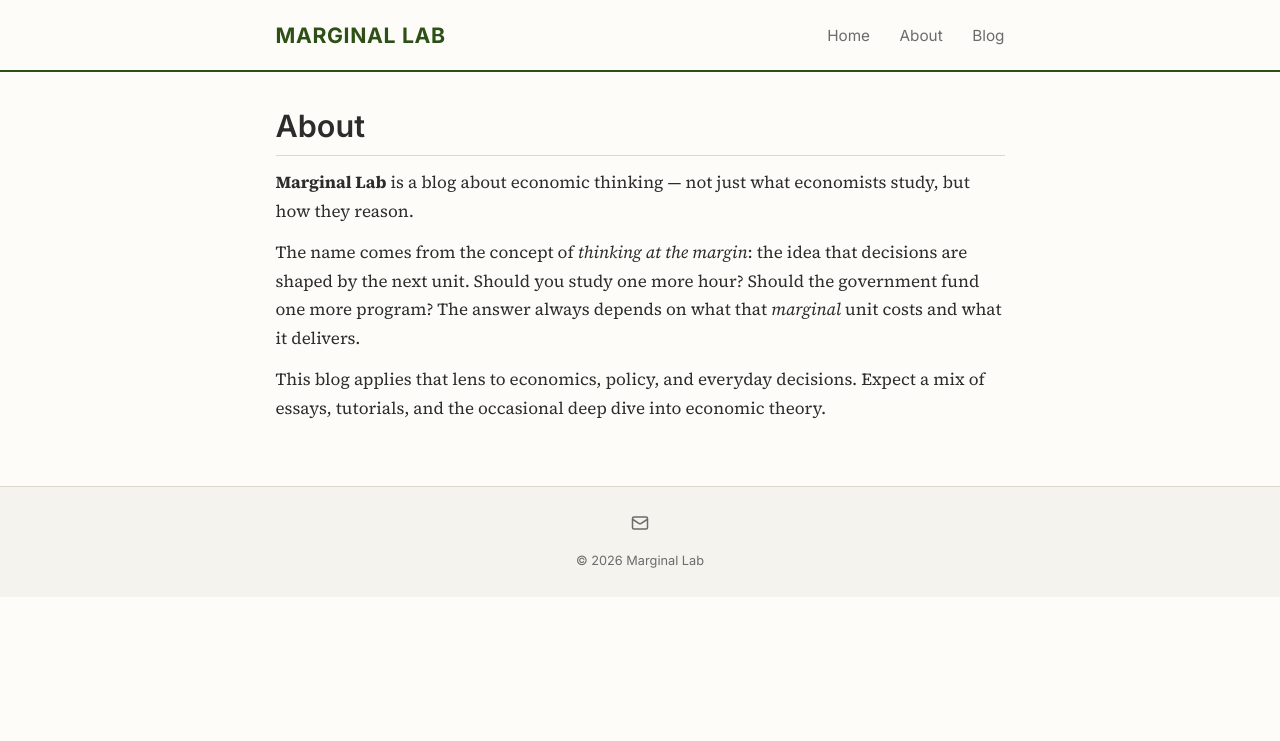
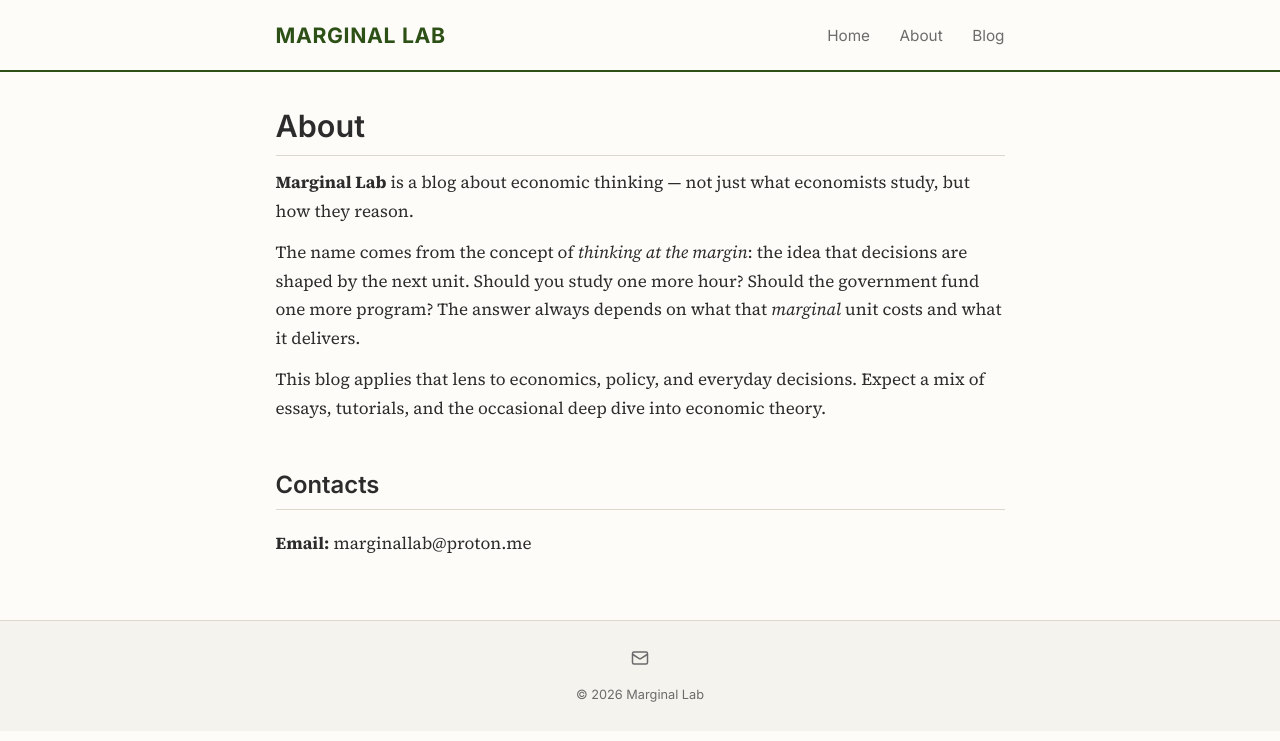
Before and after one commit to marginallabs/marginallabs.github.io, a Jekyll site: the page built from _pages/about.md, in a window 1280 px wide. Shown: the top 741 px of the page. Built offline with Jekyll 4.4.1, drawn with Linux system fonts in a browser that asks for light colours.

Commit message:
Add contact email to About page

```diff
--- a/_pages/about.md
+++ b/_pages/about.md
@@ -9,3 +9,7 @@ permalink: /about/
 The name comes from the concept of *thinking at the margin*: the idea that decisions are shaped by the next unit. Should you study one more hour? Should the government fund one more program? The answer always depends on what that *marginal* unit costs and what it delivers.
 
 This blog applies that lens to economics, policy, and everyday decisions. Expect a mix of essays, tutorials, and the occasional deep dive into economic theory.
+
+## Contacts
+
+**Email:** marginallab@proton.me
```
